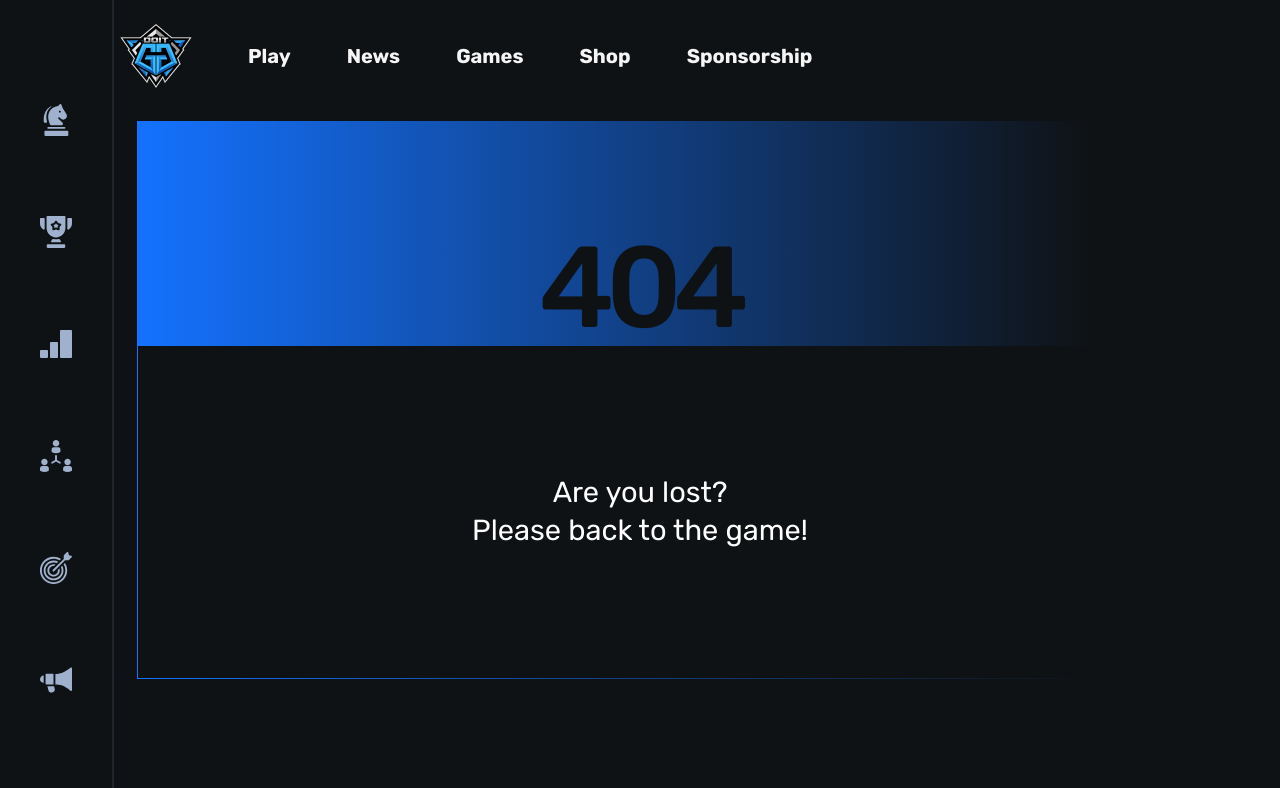
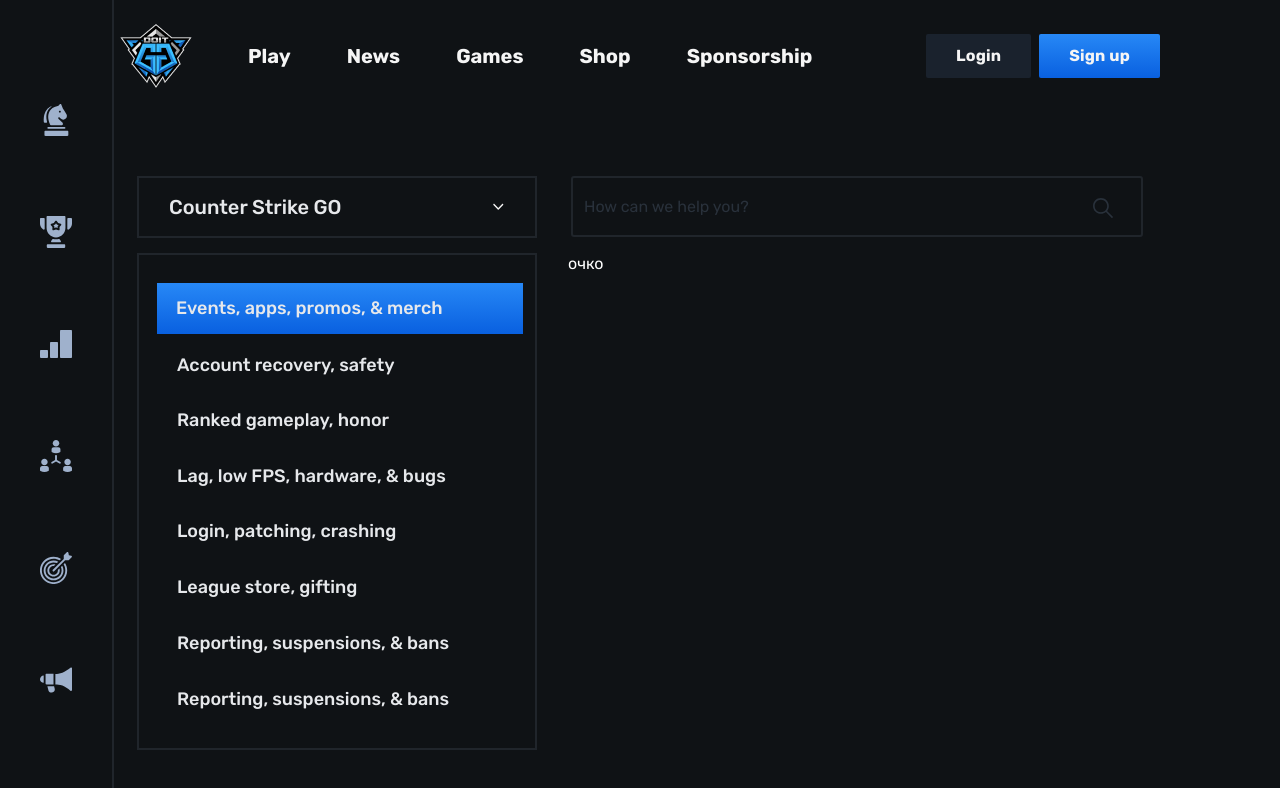
Before and after one commit to M1nt-y/doit, a Vue app: page /faq in a window 1280 px wide. Before the commit this address had no page. Shown: the top 788 px of the page. Built offline with nearby package versions, Linux system fonts and the light colour scheme.

Commit message:
dima-dev: создал компонент десктопа(левая часть таба)

```diff
--- /dev/null
+++ b/src/assets/icons/faq/Arrow.vue
@@ -0,0 +1,5 @@
+<template>
+<svg width="11" height="7" viewBox="0 0 11 7" fill="none" xmlns="http://www.w3.org/2000/svg">
+  <path d="M5.28767 6.66661C5.47897 6.66661 5.65289 6.59705 5.79202 6.45792L10.1398 1.93618C10.4007 1.65792 10.4007 1.22313 10.1225 0.944874C9.84419 0.684004 9.40941 0.684004 9.13115 0.962265L5.28767 4.96226L1.44419 0.962264C1.18332 0.684003 0.731147 0.684003 0.452886 0.944873C0.174625 1.20574 0.174625 1.65792 0.435495 1.93618L4.78332 6.45792C4.92245 6.59705 5.09636 6.66661 5.28767 6.66661Z" fill="#F5F5F5"/>
+</svg>
+</template>
--- /dev/null
+++ b/src/assets/icons/faq/Search.vue
@@ -0,0 +1,5 @@
+<template>
+<svg width="20" height="20" viewBox="0 0 20 20" fill="none" xmlns="http://www.w3.org/2000/svg">
+  <path d="M19.8779 18.6996L14.0681 12.8897C15.17 11.5293 15.8334 9.79976 15.8334 7.9167C15.8334 3.55146 12.2819 0 7.91666 0C3.55142 0 0 3.55146 0 7.9167C0 12.282 3.55146 15.8334 7.9167 15.8334C9.79975 15.8334 11.5293 15.17 12.8897 14.0681L18.6996 19.878C18.8624 20.0407 19.1261 20.0407 19.2889 19.878L19.878 19.2888C20.0407 19.1261 20.0407 18.8623 19.8779 18.6996ZM7.9167 14.1667C4.47025 14.1667 1.66668 11.3632 1.66668 7.9167C1.66668 4.47025 4.47025 1.66668 7.9167 1.66668C11.3632 1.66668 14.1667 4.47025 14.1667 7.9167C14.1667 11.3632 11.3632 14.1667 7.9167 14.1667Z" fill="#29313B"/>
+</svg>
+</template>
--- /dev/null
+++ b/src/components/FAQ/Destop.vue
@@ -0,0 +1,34 @@
+<template>
+  <div class="faq__content-left">
+    <p
+      v-for="(item, index) in leftArr"
+      :key="index"
+      :class="{ active: activeIndex === index }"
+      @click="handleClick(index)"
+    >
+      {{ item }}
+    </p>
+  </div>
+  <div class="fda__content-right">
+    очко
+  </div>
+</template>
+
+<script setup>
+const props = defineProps({
+  leftArr: {
+    type: Array,
+    default: [],
+    required: true,
+  },
+  activeIndex: {
+    type: Number,
+    default: 0,
+    required: true,
+  },
+});
+const emits = defineEmits(['update:activeIndex', 'click']);
+function handleClick(index) {
+  emits('update:activeIndex', index);
+}
+</script>
--- /dev/null
+++ b/src/pages/FaqPage.vue
@@ -0,0 +1,187 @@
+<template>
+<main class="main faq">
+  <div class="container">
+   <div class="faq__info">
+    <div class="faq__info-select">
+      <div class="select" :class="{'_active': stateGames}" @click="stateGames = !stateGames">
+        <p>{{ select }}</p>
+        <IconArrow/>
+      </div>
+      <div class="selected" v-if="stateGames">
+        <p v-for="item in games" @click="select = item; stateGames = false">{{ item }}</p>
+      </div>
+    </div>
+    <div class="faq__info-input">
+      <input type="text" placeholder="How can we help you?">
+      <IconSearch/>
+    </div>
+   </div>
+   <div class="faq__content">
+    <Desktop
+    :leftArr="desktopState"
+    :activeIndex="activeIndexLeft"
+    @update:activeIndex="setActive"/>
+   </div>
+  </div>
+</main>
+</template>
+
+<script setup>
+import {ref} from 'vue'
+
+import IconArrow from '@/assets/icons/faq/Arrow.vue'
+import IconSearch from '@/assets/icons/faq/Search.vue'
+import Desktop from '@/components/FAQ/Destop.vue'
+
+
+const select = ref('Counter Strike GO')
+
+const games = ['Counter Strike GO', "GTA V", 'Borderlands', 'Squad', 'BrawlStars']
+const stateGames = ref(false);
+
+const desktopState = [
+  'Events, apps, promos, & merch',
+  'Account recovery, safety',
+  'Ranked gameplay, honor',
+  'Lag, low FPS, hardware, & bugs',
+  'Login, patching, crashing',
+  'League store, gifting',
+  'Reporting, suspensions, & bans',
+  'Reporting, suspensions, & bans'
+]
+
+const activeIndexLeft = ref(0);
+
+function setActive(index) {
+  activeIndexLeft.value = index;
+}
+
+
+
+</script>
+
+<style lang="scss">
+@import '@/assets/scss/variables.scss';
+@import '@/assets/scss/media-breakpoints.scss';
+
+.faq{
+  &__info{
+    margin-top: 64px;
+    display: flex;
+    gap: 34px;
+    &-select{
+      max-width: 400px;
+      width: 100%;
+      cursor: pointer;
+      position: relative;
+      .select{
+        border: 2px solid #20252B;
+        padding: 17px 30px;
+        display: flex;
+        align-items: center;
+        font-size: 20px;
+        font-weight: 500;
+        line-height: 120%;
+        color: #E6E8EB;
+        justify-content: space-between;
+        svg{
+          transform: translateX(-1px) translateY(-1px);
+          transition: .15s;
+        }
+      }
+      .select._active{
+        svg{
+          transform: rotate(180deg);
+        }
+      }
+      .selected{
+        position: absolute;
+        border: 2px solid #20252B;
+        background: #0F1215;
+        left: 0;
+        top: 65px;
+        width: 100%;
+        padding-left: 30px;
+        z-index: 10;
+        p{
+          margin-top: 5px;
+          margin-bottom: 5px;
+        }
+      }
+    }
+    &-input{
+      width: 100%;
+      position: relative;
+      input{
+        width: 100%;
+        padding: 21px 15px;
+        padding-top: 20px;
+        padding-left: 11px;
+        padding-bottom: 19px;
+        border-radius: 3px;
+        border: 2px solid #20252B;
+        background: rgba(255, 255, 255, 0);
+        color: white;
+      }
+      svg{
+        position: absolute;
+        right: 30px;
+        bottom: 20px;
+      }
+      input::placeholder{
+        color: #29313B;
+        font-size: 16px;
+        line-height: 120%;
+      }
+    }
+  }
+  &__content{
+    display: flex;
+    gap: 31px;
+    margin-top: 15px;
+    &-left{
+      max-width: 400px;
+      width: 100%;
+      border: 2px solid #20252B;
+      padding: 0px 20px;
+      padding-right: 12px;
+      padding-top: 28px;
+      padding-bottom: 22px;
+      padding-left: 18px;
+      p{
+        padding-left: 19px;
+        color:  #E6E8EB;
+        font-size: 18px;
+        font-weight: 500;
+        padding-top: 13px;
+        padding-bottom: 13px;
+        cursor: pointer;
+        &:hover{
+          background: var(--primary-gradient, linear-gradient(180deg, #2788F6 0%, #0960E0 100%));
+        }
+      }
+      p:nth-child(2){
+        margin-top: 6px;
+        transform: translateX(1px);
+      }
+      p:nth-child(3),
+      p:nth-child(4),
+      p:nth-child(5){
+        margin-top: 4px;
+        transform: translateX(1px);
+      }
+      p:nth-child(6),
+      p:nth-child(7),
+      p:nth-child(8){
+        margin-top: 5px;
+        transform: translateX(1px);
+      }
+      p.active{
+        background: var(--primary-gradient, linear-gradient(180deg, #2788F6 0%, #0960E0 100%));
+      }
+    }
+  }
+}
+
+
+</style>
--- a/src/router/index.js
+++ b/src/router/index.js
@@ -45,6 +45,11 @@
     component: () => import("@/pages/TopPage.vue")
   },
   {
+    name: 'Faq Page',
+    path: '/faq',
+    component: () => import("@/pages/FaqPage.vue")
+  },
+  {
     name: 'Not Found',
     path: '/:pathMatch(.*)*',
     component: () => import("@/pages/NotFound.vue" /* webpackChunkName: "not-found" */)
```
